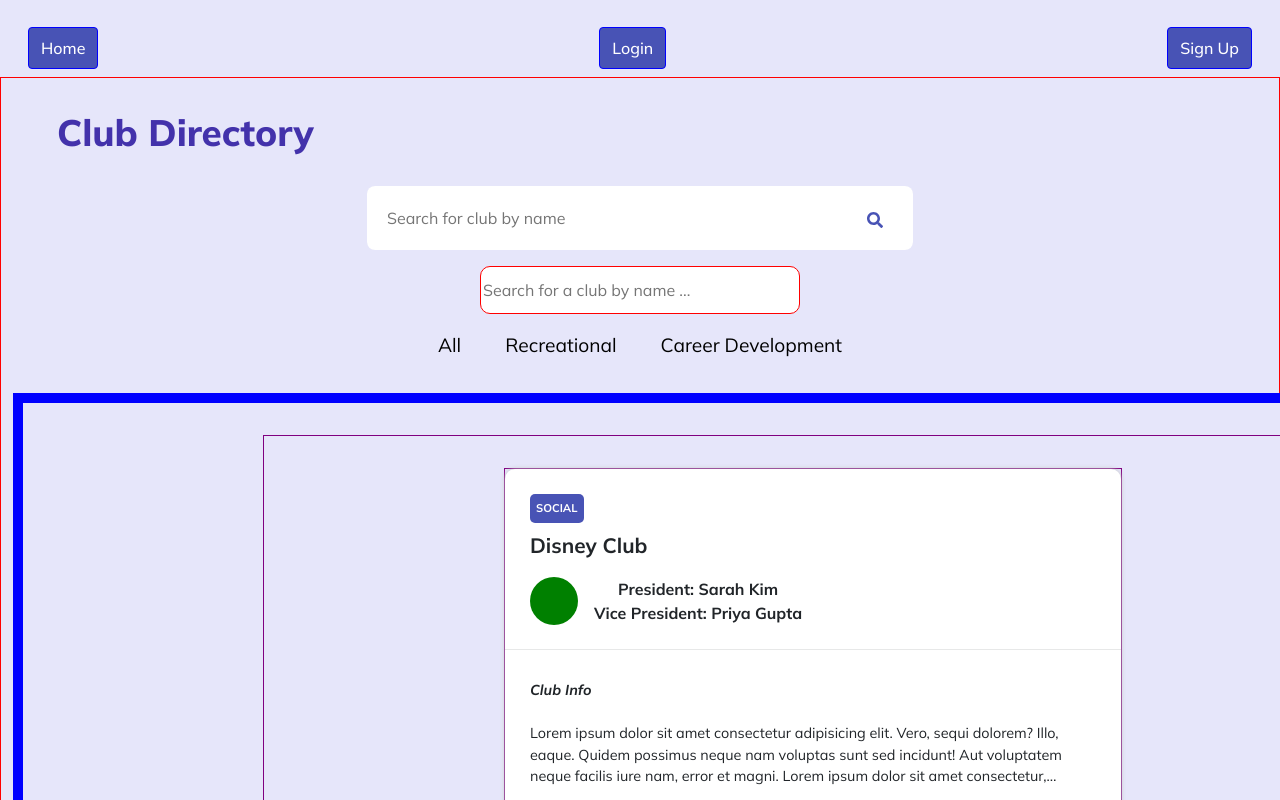
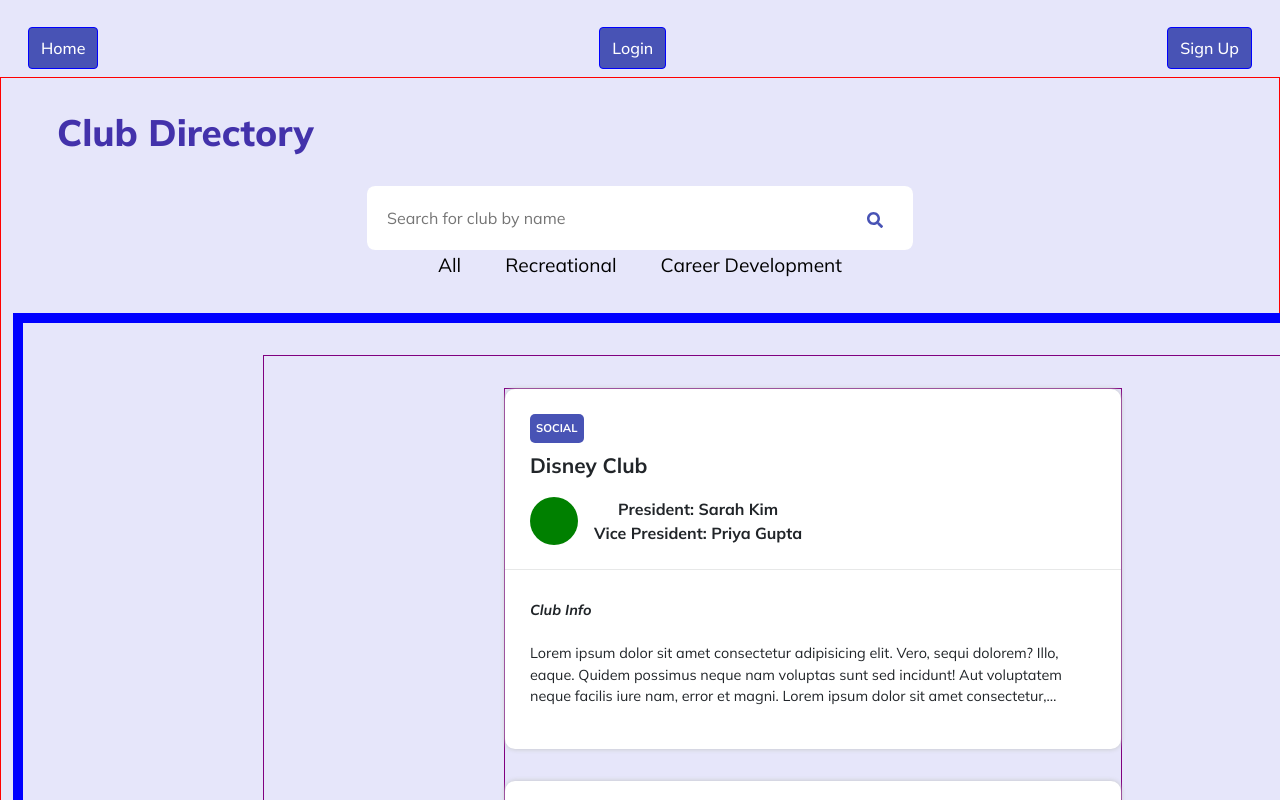
Before and after one commit to jenpennen/ucla-perspective, a React (Vite) app: page /#/ClubDirectory in a window 1280 px wide. Shown: the top 800 px of the page. Built offline with nearby package versions, Linux system fonts and the light colour scheme.

Commit message:
applied filter feature to search bar componenet

```diff
--- a/src/components/SearchBar.jsx
+++ b/src/components/SearchBar.jsx
@@ -1,7 +1,7 @@
 import React, { useState } from "react";
 import { Link } from "react-router-dom";
 import styled from "styled-components";
-import PropFull from "../components/Properties";
+import PropAll from "../components/Properties";
 import { FaSearch } from "react-icons/fa";
 import "./NavBar.css";
 const CenteredContainer = styled.div`
@@ -38,9 +38,7 @@ const FormInput = styled.input`
   width: 30em;
 `;
 
-export function SearchBar() {
-  const [inputName, setInputName] = useState("");
-
+export function SearchBar({ inputName, setInputName }) {
   return (
     <CenteredContainer>
       <FormContainer>
--- a/src/pages/ClubDirectory.jsx
+++ b/src/pages/ClubDirectory.jsx
@@ -44,16 +44,6 @@ const Button = styled.button`
   font-size: 1.2em;
 `;
 
-const Search = styled.input`
-  height: 3em;
-  margin: 1rem;
-  border: red 1px solid;
-  background-color: white;
-  border-radius: 10px;
-  width: 20em;
-  align-self: center;
-`;
-
 function ClubDirectory() {
   const [inputName, setInputName] = useState("");
   const [inputTag, setInputTag] = useState("All");
@@ -62,12 +52,7 @@ function ClubDirectory() {
     <Body className="container">
       <div className="container">
         <Title>Club Directory</Title>
-        <SearchBar />
-        <Search
-          onChange={(e) => setInputName(e.target.value)}
-          value={inputName}
-          placeholder="Search for a club by name ..."
-        ></Search>
+        <SearchBar inputName={inputName} setInputName={setInputName} />
       </div>
       {/* <div className="container"> */}
       <div className="container">
```
